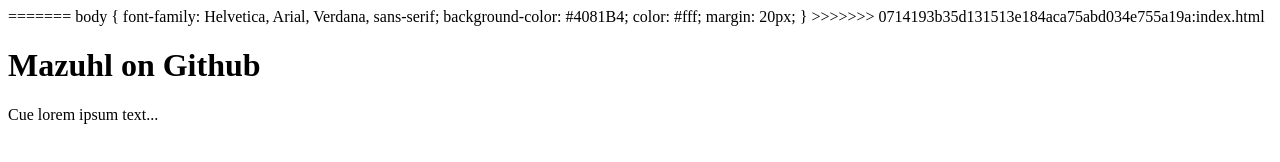
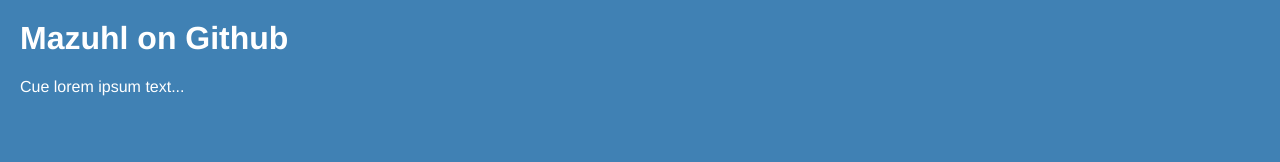
Before and after one commit to mazuhl/mazuhl.github.com, a plain HTML site: page index.html in a window 1280 px wide. Drawn offline with Linux system fonts and the light colour scheme.

Commit message:
Errr... my first merge?

```diff
--- a/index.html
+++ b/index.html
@@ -2,8 +2,12 @@
 	<head>
 		<title>Mazuhl on Github</title>
 		<style type="text/css">
-<<<<<<< HEAD:index.html
-		    body { font-family: Verdana, sans-serif; font-size: 10px; }
+			body {
+				font-family: Helvetica, Arial, Verdana, sans-serif;
+				background-color: #4081B4;
+				color: #fff;
+				margin: 20px;
+			}
 		</style>
 		<!-- /* some iPhone magic */ -->
 		<style type="text/css" media="only screen and (max-device-width: 480px)">
@@ -12,16 +16,6 @@
  			p { width: 100%; }
 		</style>
 		<meta name="viewport" content="width=320; initial-scale=1.0; maximum-scale=1.0" />
-
-=======
-			body {
-				font-family: Helvetica, Arial, Verdana, sans-serif;
-				background-color: #4081B4;
-				color: #fff;
-				margin: 20px;
-			}
-		</style>
->>>>>>> 0714193b35d131513e184aca75abd034e755a19a:index.html
 	</head>
 	<body>
 		<h1>Mazuhl on Github</h1>
```
